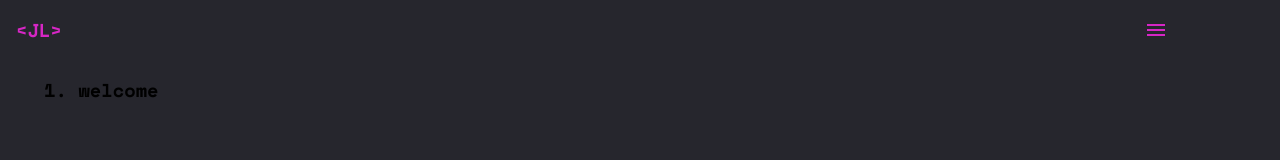
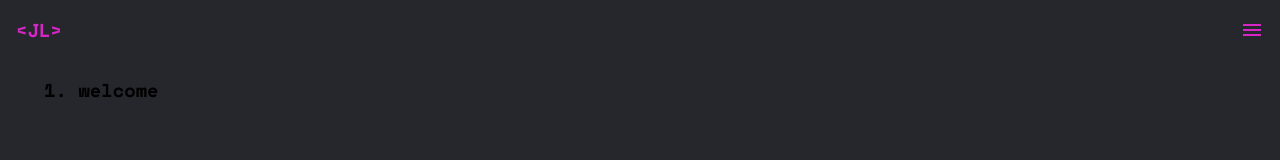
Before and after one commit to jeppe314/portfolio_old, a React (Create React App) app: page / in a window 1280 px wide. Shown: the top 160 px of the page. Built offline with nearby package versions, Linux system fonts and the light colour scheme.

Commit message:
add animation to header dropdown

```diff
--- a/src/App.css
+++ b/src/App.css
@@ -47,8 +47,7 @@ body {
 }
 
 header {
-  margin: 1em 0 0 1em;
-  width: 90%;
+  padding: 1em 1em 0 1em;
   display: flex;
   justify-content: space-between;
 }
@@ -61,8 +60,39 @@ header {
   gap: 1em;
 }
 
+.header--dropdown * {
+  animation: appear 0.2s ease-in;
+  opacity: 0;
+  animation-fill-mode: forwards;
+  cursor: pointer;
+}
+
 .header--dropdown--icon {
   transform: scale(0.7);
+}
+
+.header--dropdown *:nth-child(1n) {
+  animation-delay: 0.1s;
+}
+
+.header--dropdown *:nth-child(2n) {
+  animation-delay: 0.2s;
+}
+
+.header--dropdown *:nth-child(3n) {
+  animation-delay: 0.3s;
+}
+
+.header--dropdown *:nth-child(4n) {
+  animation-delay: 0.4s;
+}
+
+.header--dropdown *:nth-child(5n) {
+  animation-delay: 0.5s;
+}
+
+.header--dropdown *:nth-child(6n) {
+  animation-delay: 0.6s;
 }
 
 .header--right {
--- a/src/App.js
+++ b/src/App.js
@@ -10,7 +10,7 @@ import { useState, useEffect } from "react"
 
 function App() {
   const [showMenu, setShowMenu] = useState(false)
-  const [loading, setLoading] = useState(true)
+  const [loading, setLoading] = useState(false)
 
   useEffect(() => {
     setTimeout(() => setLoading(false), 3700)
--- a/src/scss/main.scss
+++ b/src/scss/main.scss
@@ -56,8 +56,7 @@ body {
 }
 
 header {
-  margin: 1em 0 0 1em;
-  width: 90%;
+  padding: 1em 1em 0 1em;
   display: flex;
   justify-content: space-between;
 }
@@ -70,8 +69,21 @@ header {
   gap: 1em;
 }
 
+.header--dropdown * {
+  animation: appear .2s ease-in;
+  opacity: 0;
+  animation-fill-mode: forwards;
+  cursor: pointer;
+}
+
 .header--dropdown--icon {
   transform: scale(0.7);
+}
+
+@for $i from 1 through 6 {
+  .header--dropdown *:nth-child(#{$i}n) {
+    animation-delay: #{$i * .1}s;
+  }
 }
 
 .header--right {
```
Also changed, not shown: 1 other file (tests, documents, lock files or other folders).
